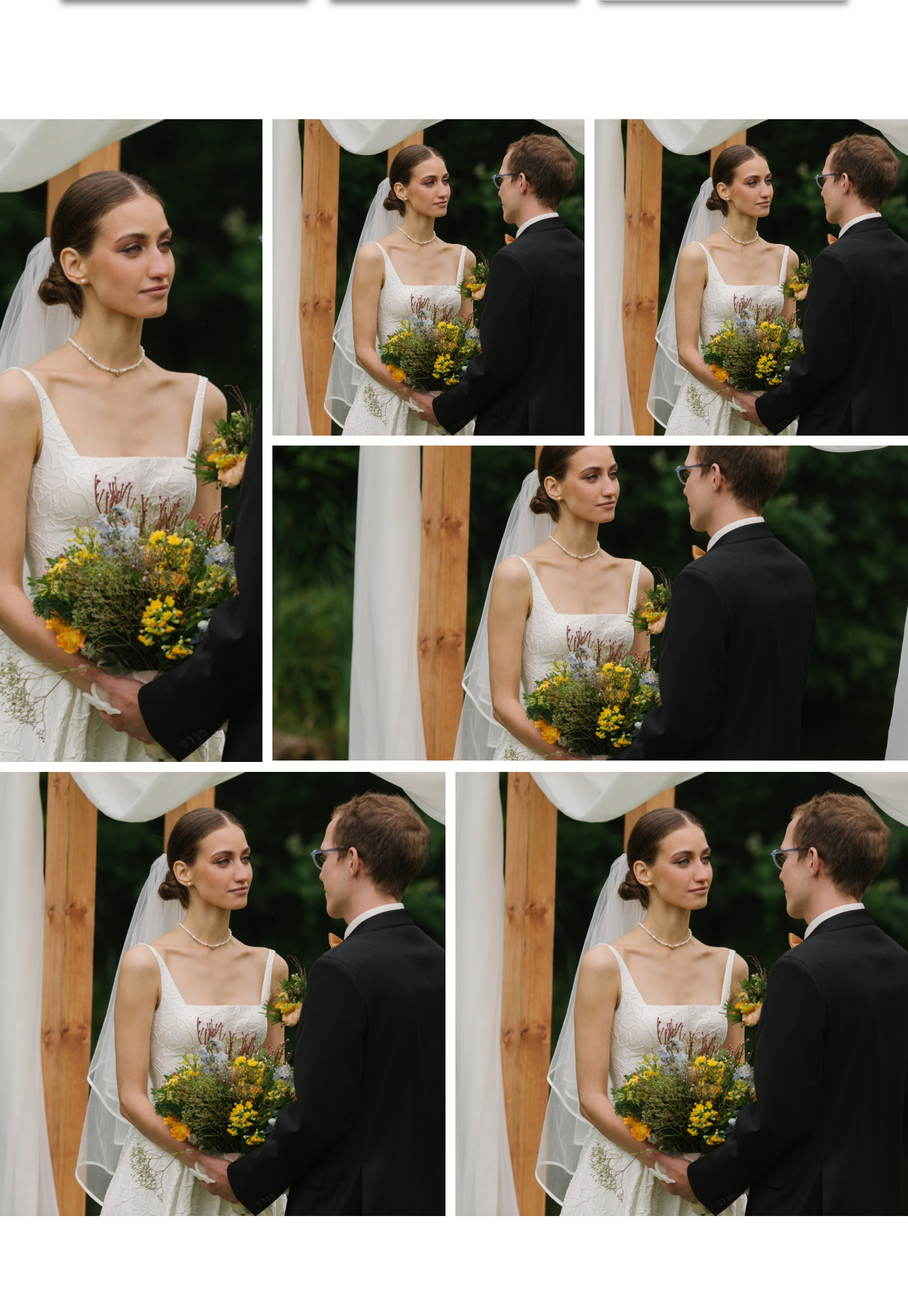
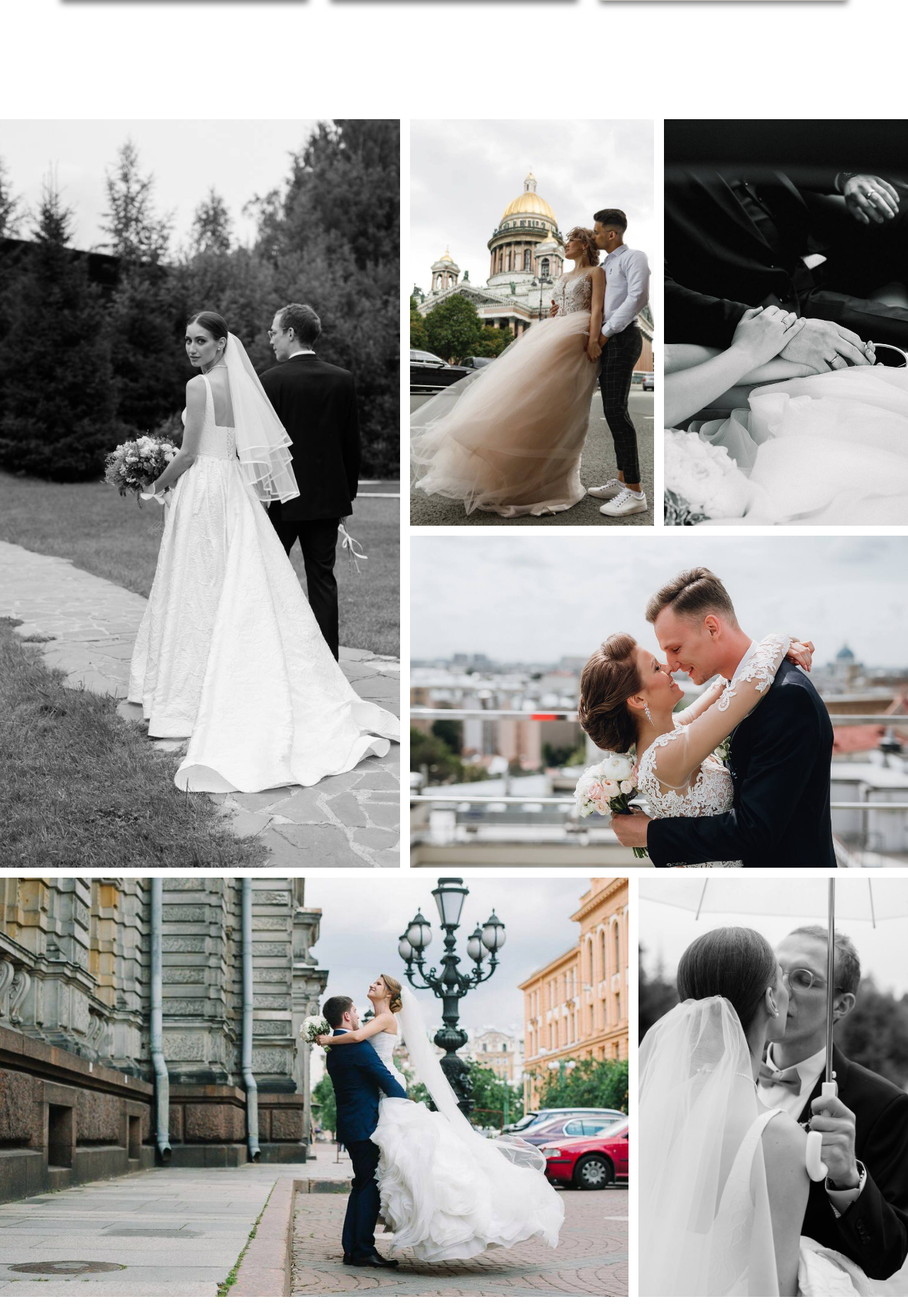
Before and after one commit to polinanechaeva25/wedding_salon, a Django app: page / in a window 1280 px wide. Shown: the part 2777-4615 px from the top of the page at 71% size. Run offline with Django 3.2, Linux system fonts and the light colour scheme; some libraries are stand-ins or nearby versions; some web fonts are replaced.

Commit message:
gallery first option

```diff
--- a/mainapp/templates/mainapp/include/header.html
+++ b/mainapp/templates/mainapp/include/header.html
@@ -6,7 +6,6 @@
         <a style="padding-left: 70px" href="index.html" class="animsition-link">
           <img src="{% static 'images/logo.png' %}" alt="logo" style="object-fit: cover; width: 95px; height: 47px;">
         </a>
-
       </div>
 
       <div class="col-8">
--- a/mainapp/templates/mainapp/index.html
+++ b/mainapp/templates/mainapp/index.html
@@ -100,15 +100,12 @@
                 <p class="font-poiret">Поможем сформировать бюджет свадьбы </p>
                 <p class="font-poiret">Составим тайминг свадебного дня </p>
                 <p class="font-poiret">Проконсультируем в подборе свадебных специалистов </p>
-<!--                <p class="font-poiret">ВСТРЕЧА ДО 1 ЧАСА БЕСПЛАТНО</p>-->
               <br>
               <h3 class="font-poiret">СТОИМОСТЬ<span style="font-size: 18px; vertical-align: super;">*</span> <br> 2 000 рублей</h3>
               <br>
               <p class="font-poiret" style="font-size: 12px;">* ВСТРЕЧА ДО 1 ЧАСА БЕСПЛАТНО</p>
             </div>
           </div>
-
-
 
         </div>
       </div>
@@ -120,30 +117,32 @@
 
         <div class="big-wrapper" >
           <div class="first-width">
-            <a href="{% static 'images/preview.jpg' %}" data-fancybox="gallery"><img src="{% static 'images/preview.jpg' %}" alt="Img Gallery" class="img-fluid vertic p-7"></a>
+            <a href="{% static 'images/gallery-2.jpg' %}" data-fancybox="gallery"><img src="{% static 'images/gallery-2.jpg' %}" alt="Img Gallery" class="img-fluid vertic p-7"></a>
           </div>
           <div class="wrapper">
             <div class="pro-wrapper">
-              <a href="{% static 'images/preview.jpg' %}" data-fancybox="gallery"><img src="{% static 'images/preview.jpg' %}" alt="Img Gallery" class="img-fluid p-7 vertic"></a>
+              <a href="{% static 'images/gallery-1.jpg' %}" data-fancybox="gallery"><img src="{% static 'images/gallery-1.jpg' %}" alt="Img Gallery" class="img-fluid p-7 vertic"></a>
 
-              <a href="{% static 'images/preview.jpg' %}" data-fancybox="gallery"><img src="{% static 'images/preview.jpg' %}" alt="Img Gallery" class="img-fluid p-7 pr-0 vertic"></a>
+              <a href="{% static 'images/gallery-3.jpg' %}" data-fancybox="gallery"><img src="{% static 'images/gallery-3.jpg' %}" alt="Img Gallery" class="img-fluid p-7 pr-0 vertic"></a>
             </div>
             <div>
-              <a href="{% static 'images/preview.jpg' %}" data-fancybox="gallery"><img src="{% static 'images/preview.jpg' %}" alt="Img Gallery" class="img-fluid p-7 pr-0 horiz"></a>
+              <a href="{% static 'images/gallery-4.jpg' %}" data-fancybox="gallery"><img src="{% static 'images/gallery-4.jpg' %}" alt="Img Gallery" class="img-fluid p-7 pr-0 horiz"></a>
             </div>
           </div>
         </div>
         <div class="little-wrapper" >
           <div class="last-line">
-            <a href="{% static 'images/preview.jpg' %}" data-fancybox="gallery"><img src="{% static 'images/preview.jpg' %}" alt="Img Gallery" class="img-fluid p-7 square"></a>
+            <a href="{% static 'images/gallery-6.jpg' %}" data-fancybox="gallery"><img src="{% static 'images/gallery-6.jpg' %}" alt="Img Gallery" class="img-fluid p-7 hor-square"></a>
           </div>
-          <div class="last-line">
-            <a href="{% static 'images/preview.jpg' %}" data-fancybox="gallery"><img src="{% static 'images/preview.jpg' %}" alt="Img Gallery" class="img-fluid p-7 pr-0 square"></a>
+          <div>
+            <a href="{% static 'images/gallery-5.jpg' %}" data-fancybox="gallery"><img src="{% static 'images/gallery-5.jpg' %}" alt="Img Gallery" class="img-fluid p-7 pr-0 ver-square"></a>
           </div>
         </div>
         </div>
       </div>
     </section>
+
+<!--<h1>Вариант №2</h1>-->
 
 
     <section class="section testimonial-section bg-light-2">
@@ -217,7 +216,7 @@
                   <input type="text" id="name" class="form-control ">
                 </div>
                 <div class="col-md-6 form-group font-poiret">
-                  <label for="phone">Тема</label>
+                  <label for="phone">Телефон</label>
                   <input type="text" id="phone" class="form-control ">
                 </div>
               </div>
--- a/static/css/style.css
+++ b/static/css/style.css
@@ -1121,11 +1121,12 @@ textarea.form-control {
 }
 .little-wrapper{
     display: flex;
+    flex: 0 0 100%;
 }
 
 .first-width{
     display: flex;
-    flex: 0 0 30%;
+    flex: 0 0 45%;
 }
 .vertic{
     object-fit: cover;
@@ -1149,15 +1150,19 @@ textarea.form-control {
 .horiz{
     object-fit: cover;
     width: 100%;
-    height: 75%;
+    height: 100%;
 }
 .last-line{
     width: 100%;
+    flex: 0 0 70%;
 }
-.square{
+.hor-square{
     object-fit: cover;
     width: 100%;
-    height: 50vw;
+}
+.ver-square{
+    object-fit: cover;
+    height: 100%;
 }
 .footer-custom{
     display: flex;
```
Also changed, not shown: mainapp/templates/mainapp/base.html (+1 -36 lines), static/images/gallery-1.jpg (added), static/images/gallery-2.jpg (added), static/images/gallery-3.jpg (added), static/images/gallery-4.jpg (added), static/images/gallery-5.jpg (added), static/images/gallery-6.jpg (added).
